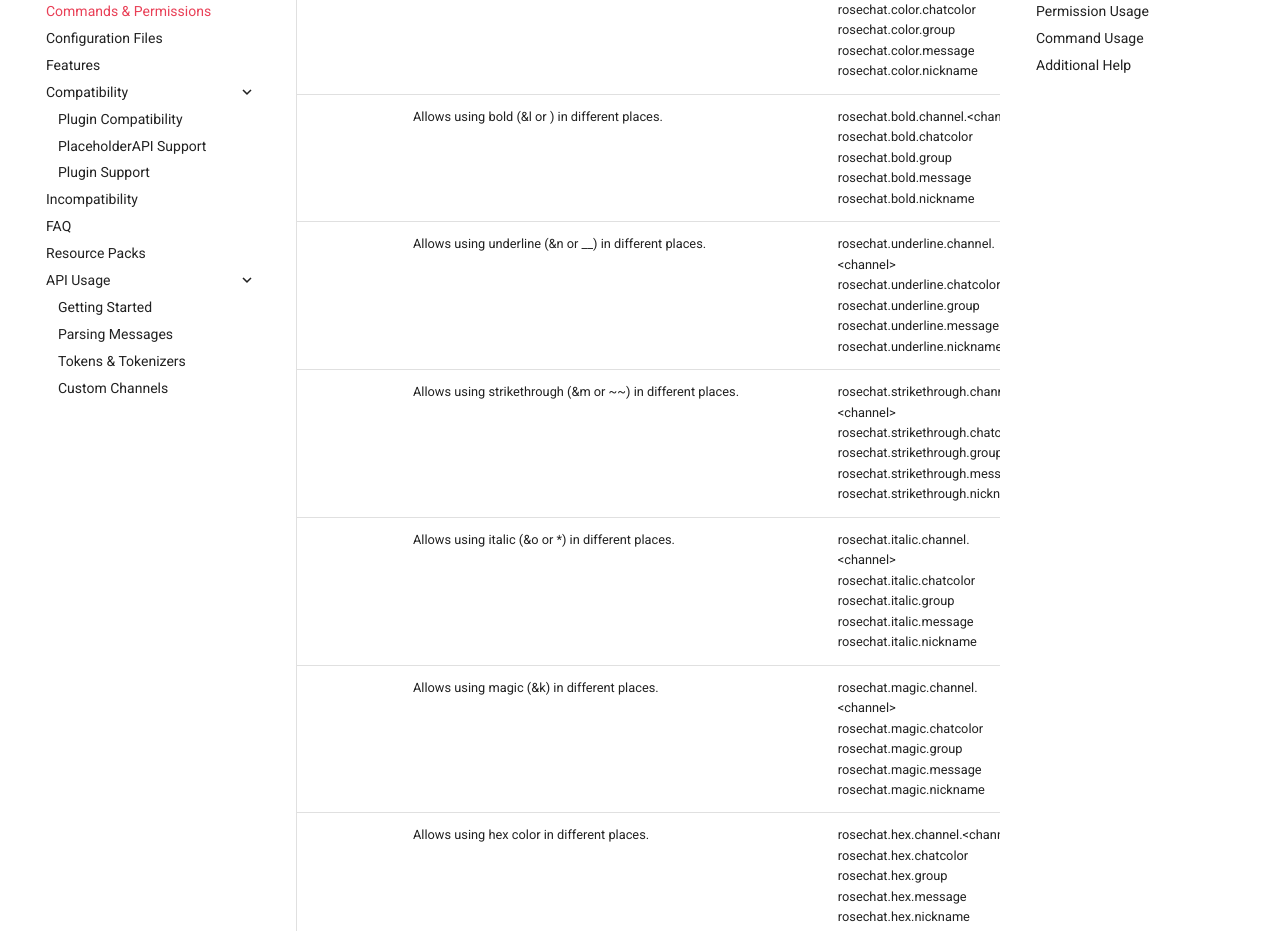
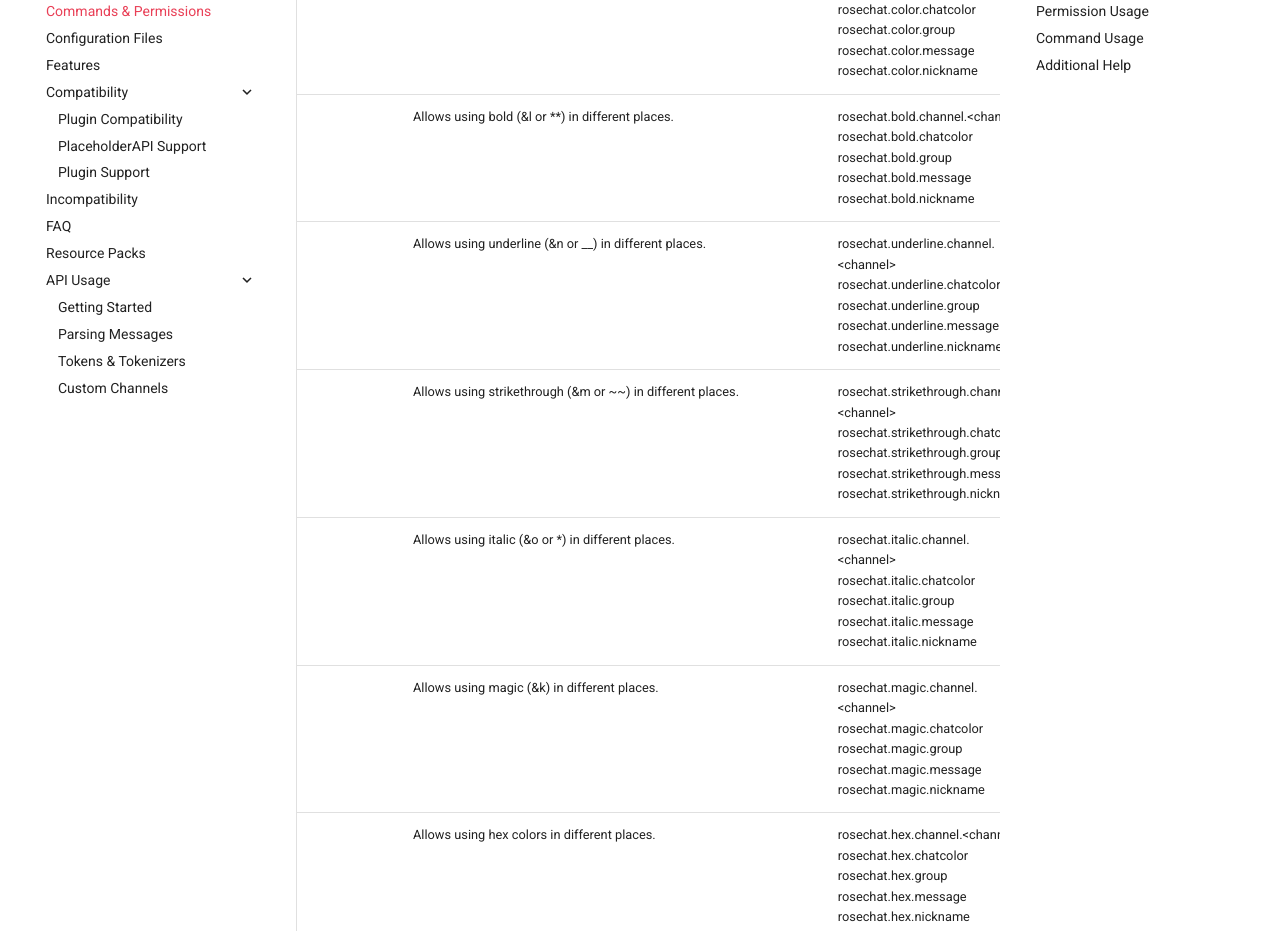
Before and after one commit to Rosewood-Development/RoseWiki, an MkDocs documentation site: the page built from docs/RoseChat/commands-&-permissions.md, in a window 1280 px wide and 1400 px high, scrolled down 3807 px. Shown: the part 151-1082 px from the top of the window. Built offline with MkDocs 1.6.1 and Material for MkDocs 9.7.7, drawn with Linux system fonts in a browser that asks for light colours; some of the changed text lies outside the part shown.

Commit message:
Add GitHub workflow to auto deploy, fix a few formatting issues

````diff
--- a/docs/RoseChat/commands-&-permissions.md
+++ b/docs/RoseChat/commands-&-permissions.md
@@ -61,20 +61,20 @@ This page contains all of the commands and permissions for RoseChat.  Scroll pas
 |                   | Allows players to delete other player's messages. | rosechat.deletemessages.others |
 |                   | Allows players to see deleted messages. <br/> It is required to have a format that displays the deleted message for this to work. | rosechat.deletemessages.see |
 |                   | Allows using color codes in different places. | rosechat.color.channel.<channel\> <br/> rosechat.color.chatcolor <br/> rosechat.color.group <br/> rosechat.color.message <br/> rosechat.color.nickname |
-|                   | Allows using bold (&l or ) in different places. | rosechat.bold.channel.<channel\> <br/> rosechat.bold.chatcolor <br/> rosechat.bold.group <br/> rosechat.bold.message <br/> rosechat.bold.nickname |
+|                   | Allows using bold (&l or \*\*) in different places. | rosechat.bold.channel.<channel\> <br/> rosechat.bold.chatcolor <br/> rosechat.bold.group <br/> rosechat.bold.message <br/> rosechat.bold.nickname |
 |                   | Allows using underline (&n or __) in different places. | rosechat.underline.channel.<channel\> <br/> rosechat.underline.chatcolor <br/> rosechat.underline.group <br/> rosechat.underline.message <br/> rosechat.underline.nickname |
 |                   | Allows using strikethrough (&m or ~~) in different places. | rosechat.strikethrough.channel.<channel\> <br/> rosechat.strikethrough.chatcolor <br/> rosechat.strikethrough.group <br/> rosechat.strikethrough.message <br/> rosechat.strikethrough.nickname |
-|                   | Allows using italic (&o or *) in different places. | rosechat.italic.channel.<channel\> <br/> rosechat.italic.chatcolor <br/> rosechat.italic.group <br/> rosechat.italic.message <br/> rosechat.italic.nickname |
+|                   | Allows using italic (&o or \*) in different places. | rosechat.italic.channel.<channel\> <br/> rosechat.italic.chatcolor <br/> rosechat.italic.group <br/> rosechat.italic.message <br/> rosechat.italic.nickname |
 |                   | Allows using magic (&k) in different places. | rosechat.magic.channel.<channel\> <br/> rosechat.magic.chatcolor <br/> rosechat.magic.group <br/> rosechat.magic.message <br/> rosechat.magic.nickname |
-|                   | Allows using hex color in different places. | rosechat.hex.channel.<channel\> <br/> rosechat.hex.chatcolor <br/> rosechat.hex.group <br/> rosechat.hex.message <br/> rosechat.hex.nickname |
+|                   | Allows using hex colors in different places. | rosechat.hex.channel.<channel\> <br/> rosechat.hex.chatcolor <br/> rosechat.hex.group <br/> rosechat.hex.message <br/> rosechat.hex.nickname |
 |                   | Allows using gradient formatting in different locations. | rosechat.gradient.channel.<channel\> <br/> rosechat.gradient.chatcolor <br/> rosechat.gradient.group <br/> rosechat.gradient.message <br/> rosechat.gradient.nickname |
 |                   | Allows using rainbow formatting in different places. | rosechat.rainbow.channel.<channel\> <br/> rosechat.rainbow.chatcolor <br/> rosechat.rainbow.group <br/> rosechat.rainbow.message <br/> rosechat.rainbow.nickname |
 |                   | Allows bypassing the spam filter in different locations. | rosechat.spam.channel.<channel\> <br/> rosechat.spam.group <br/> rosechat.spam.message |
 |                   | Allows bypassing the language filter in different locations. | rosechat.language.channel.<channel\> <br/> rosechat.language.group <br/> rosechat.language.message <br/> rosechat.language.nickname |
 |                   | Allows bypassing the caps filter in different locations. | rosechat.caps.channel.<channel\> <br/> rosechat.caps.group <br/> rosechat.caps.message <br/> rosechat.caps.nickname |
 |                   | Allows bypassing the URL filter in different locations. | rosechat.links.channel.<channel\> <br/> rosechat.links.group <br/> rosechat.links.message <br/> rosechat.links.nickname |
-|                   | Allows using the `code` markdown in different locations. | rosechat.code.channel.<channel\> <br/> rosechat.code.group <br/> rosechat.code.message <br/> rosechat.code.nickname |
-| | Allows using the \```multicode``` markdown in different locations. | rosechat.multicode.channel.<channel\> <br/> rosechat.multicode.group <br/> rosechat.multicode.message <br/> rosechat.multicode.nickname |
+|                   | Allows using the \`code\` markdown in different locations. | rosechat.code.channel.<channel\> <br/> rosechat.code.group <br/> rosechat.code.message <br/> rosechat.code.nickname |
+| | Allows using the \```multicode\``` markdown in different locations. | rosechat.multicode.channel.<channel\> <br/> rosechat.multicode.group <br/> rosechat.multicode.message <br/> rosechat.multicode.nickname |
 |                   | Allows using the `> quote` markdown in different locations. | rosechat.quote.channel.<channel\> <br/> rosechat.quote.group <br/> rosechat.quote.message <br/> rosechat.quote.nickname |
 |                   | Allows using placeholders in different locations. <br/> A specific placeholder permission is also required. | rosechat.placeholders.channel.<channel\> <br/> rosechat.placeholders.group <br/> rosechat.placeholders.message <br/> rosechat.placeholders.nickname |
 |                   | Allows using a specific placeholder. <br/> Example Permissions for PlaceholderAPI: `rosechat.placeholders.player.name` for `%player_name%` or `rosechat.placeholders.server.maxplayers` for `%server_max_players%`. <br/> Example Permission for RoseChat Placeholders: `rosechat.placeholders.rosechat.player` for `{player}`. | rosechat.placeholder.<placeholder\> |
````
Also changed, not shown: docs/RoseStacker/commands-&-permissions.md (+2 -2 lines), 1 other file.
